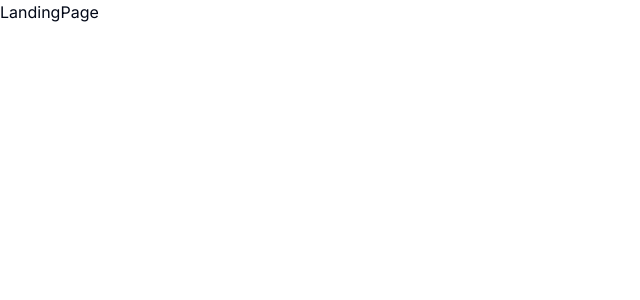
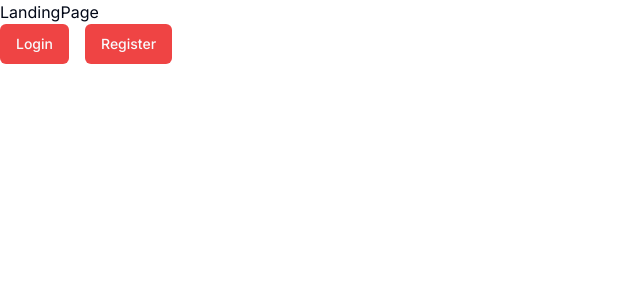
Before and after one commit to Dmitriifd/nextjs-ai-platform, a Next.js app: page / in a window 1280 px wide. Shown: the top 300 px of the page, without its empty margins (0-640 px from the left). Built offline with nearby package versions, Linux system fonts and the light colour scheme.

Commit message:
clerk auth

```diff
--- /dev/null
+++ b/app/(auth)/(routes)/sign-in/[[...sign-in]]/page.tsx
@@ -0,0 +1,5 @@
+import { SignIn } from '@clerk/nextjs';
+
+export default function Page() {
+  return <SignIn />;
+}
--- /dev/null
+++ b/app/(auth)/(routes)/sign-up/[[...sign-up]]/page.tsx
@@ -0,0 +1,5 @@
+import { SignUp } from '@clerk/nextjs';
+
+export default function Page() {
+  return <SignUp />;
+}
--- /dev/null
+++ b/app/(auth)/layout.tsx
@@ -0,0 +1,9 @@
+const AuthLayout = ({ children }: { children: React.ReactNode }) => {
+  return (
+    <main className='h-full bg-[#111827] flex items-center justify-center'>
+      {children}
+    </main>
+  );
+};
+
+export default AuthLayout;
--- a/app/(dashboard)/(routes)/dashboard/page.tsx
+++ b/app/(dashboard)/(routes)/dashboard/page.tsx
@@ -1,7 +1,11 @@
+import { UserButton } from "@clerk/nextjs";
 
 const DashboardPage = () => {
   return (
-    <div>DashboardPage</div>
+    <div>
+      DashboardPage
+      <UserButton afterSignOutUrl="/" />
+    </div>
   )
 }
 
--- a/app/(landing)/page.tsx
+++ b/app/(landing)/page.tsx
@@ -1,8 +1,21 @@
+import { Button } from '@/components/ui/button';
+import { UserButton } from '@clerk/nextjs';
+import Link from 'next/link';
 
 const LandingPage = () => {
   return (
-    <div>LandingPage</div>
-  )
-}
+    <div>
+      LandingPage
+      <div className='flex gap-4'>
+        <Link href='/sign-in'>
+          <Button variant='destructive'>Login</Button>
+        </Link>
+        <Link href='/sign-up'>
+          <Button variant='destructive'>Register</Button>
+        </Link>
+      </div>
+    </div>
+  );
+};
 
 export default LandingPage;
--- a/app/layout.tsx
+++ b/app/layout.tsx
@@ -1,5 +1,6 @@
 import type { Metadata } from 'next';
 import { Inter } from 'next/font/google';
+import { ClerkProvider } from '@clerk/nextjs';
 import './globals.css';
 
 const inter = Inter({ subsets: ['latin'] });
@@ -15,8 +16,10 @@
   children: React.ReactNode;
 }) {
   return (
-    <html lang='en'>
-      <body className={inter.className}>{children}</body>
-    </html>
+    <ClerkProvider>
+      <html lang='en'>
+        <body className={inter.className}>{children}</body>
+      </html>
+    </ClerkProvider>
   );
 }
--- a/package.json
+++ b/package.json
@@ -9,6 +9,7 @@
     "lint": "next lint"
   },
   "dependencies": {
+    "@clerk/nextjs": "^4.26.2",
     "@radix-ui/react-slot": "^1.0.2",
     "class-variance-authority": "^0.7.0",
     "clsx": "^2.0.0",
```
Also changed, not shown: middleware.ts (added, +12 -0 lines), 1 other file (tests, documents, lock files or other folders).
